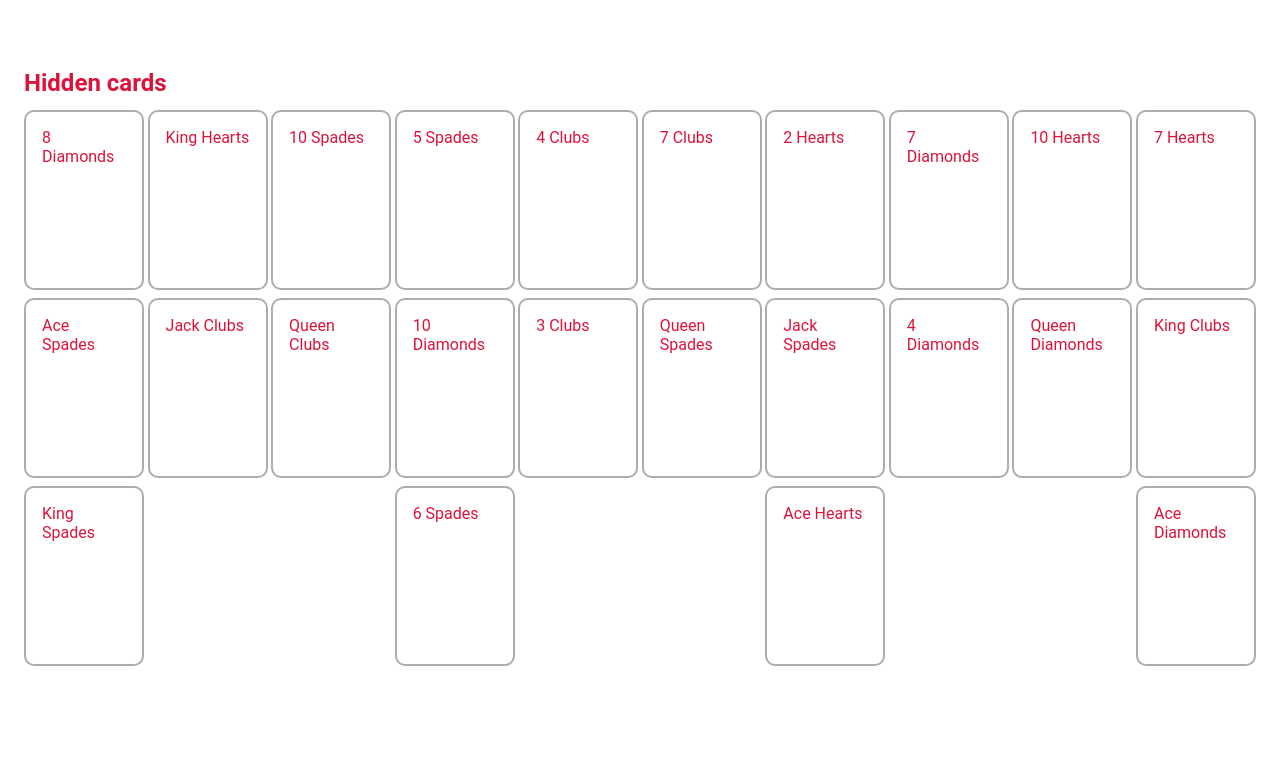
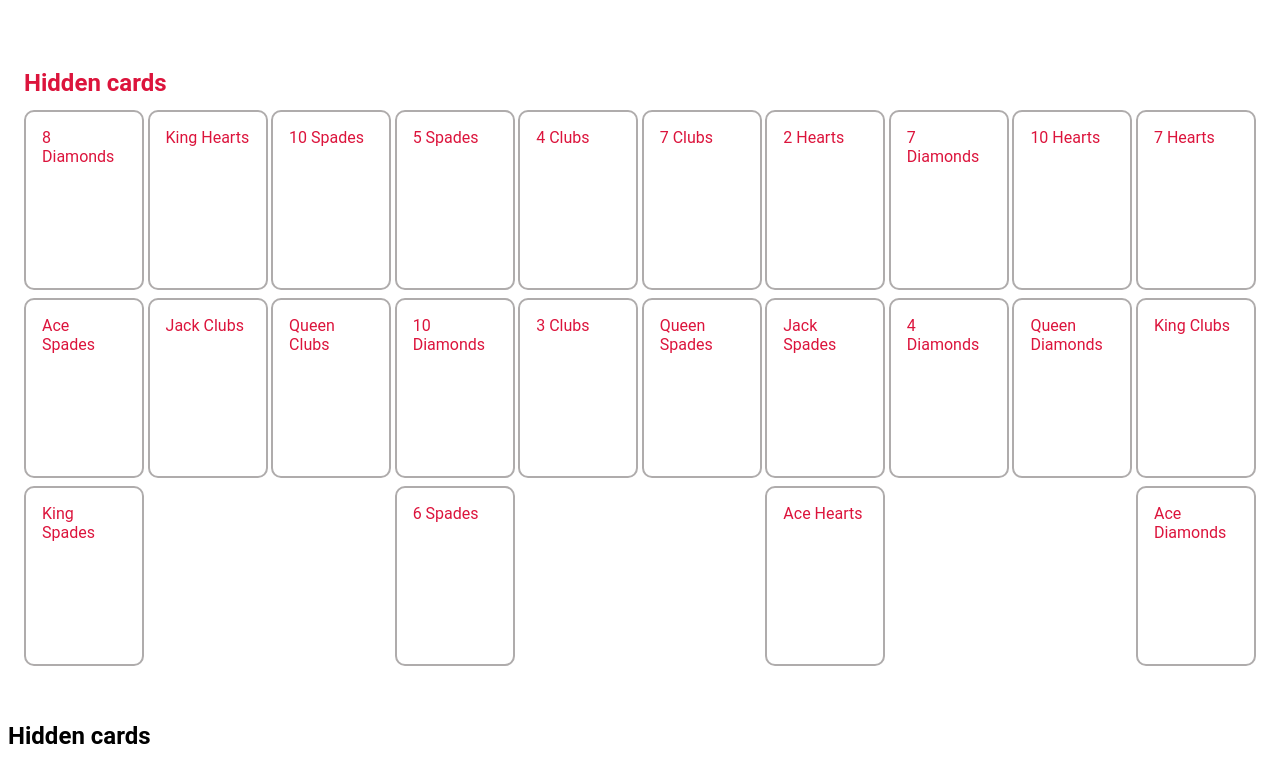
Before and after one commit to daisy28/solitaire, a website: page index.html in a window 1280 px wide. Shown: the part 694-1452 px from the top of the page. Before the commit the page ends 1424 px from the top, so only its background shows below. Drawn offline with Linux system fonts and the light colour scheme.

Commit message:
Update index.html

```diff
--- a/index.html
+++ b/index.html
@@ -24,6 +24,13 @@
                     </div>
                </div>
 
+               <div>
+                    <div class="card-board-container">
+                         <h2 class="card_board">Hidden cards</h2>
+                         <div id="cards"></div>
+                    </div>
+               </div>
+
           </div>
      </main>
      <script src="script.js"></script>
```
